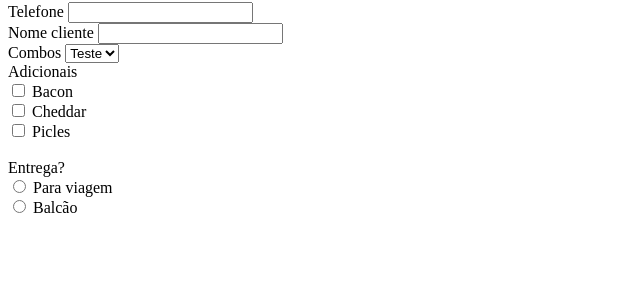
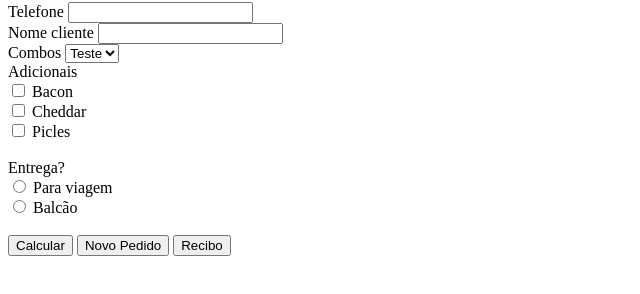
Before and after one commit to Gr-monaco/exercicio-lanchonete, a plain HTML site: page index.html in a window 1280 px wide. Shown: the part 78-372 px from the top of the page, without its empty margins (0-640 px from the left). Drawn offline with Linux system fonts and the light colour scheme.

Commit message:
Adiciona botões

```diff
--- a/index.html
+++ b/index.html
@@ -28,6 +28,10 @@
             <input type="radio"> <label for="">Para viagem</label><br>
             <input type="radio"> <label for="">Balcão</label><br>
         </div><br>
+
+        <div>
+            <button>Calcular</button> <button>Novo Pedido</button> <button>Recibo</button>
+        </div>
     </form>
 </body>
 </html>
```
